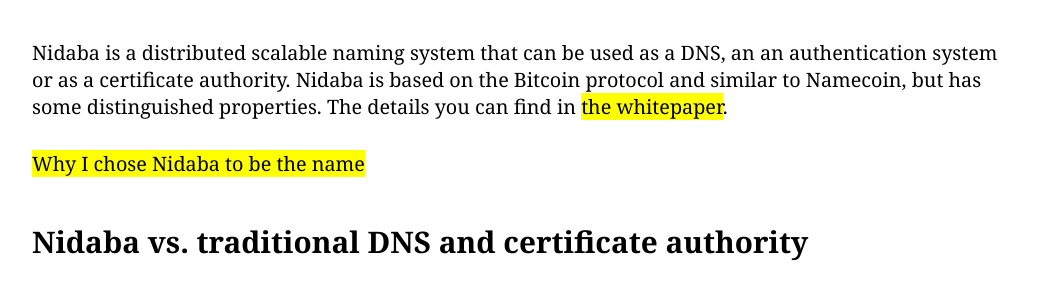
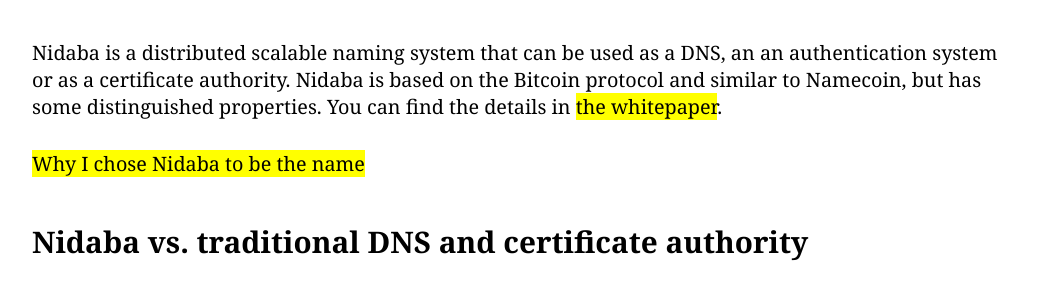
Before and after one commit to nidabapki/nidabapki.github.io, a Jekyll site: the page built from index.html, in a window 1280 px wide. Shown: the part 151-434 px from the top of the page, without its empty margins (113-1166 px from the left). Built offline with Jekyll 4.4.1, drawn with Linux system fonts in a browser that asks for light colours.

```diff
--- a/index.html
+++ b/index.html
@@ -16,7 +16,7 @@
 
 <h1>Nidaba</h1>
 
-<p>Nidaba is a distributed scalable naming system that can be used as a DNS, an an authentication system or as a certificate authority. Nidaba is based on the Bitcoin protocol and similar to Namecoin, but has some distinguished properties. The details you can find in <a href="{{ site.url }}/files/nidaba.pdf">the whitepaper</a>.</p>
+<p>Nidaba is a distributed scalable naming system that can be used as a DNS, an an authentication system or as a certificate authority. Nidaba is based on the Bitcoin protocol and similar to Namecoin, but has some distinguished properties. You can find the details in <a href="{{ site.url }}/files/nidaba.pdf">the whitepaper</a>.</p>
 
 <p><a href="http://rystsov.info/2014/04/24/nidaba.html">Why I chose Nidaba to be the name</a></p>
 
```
